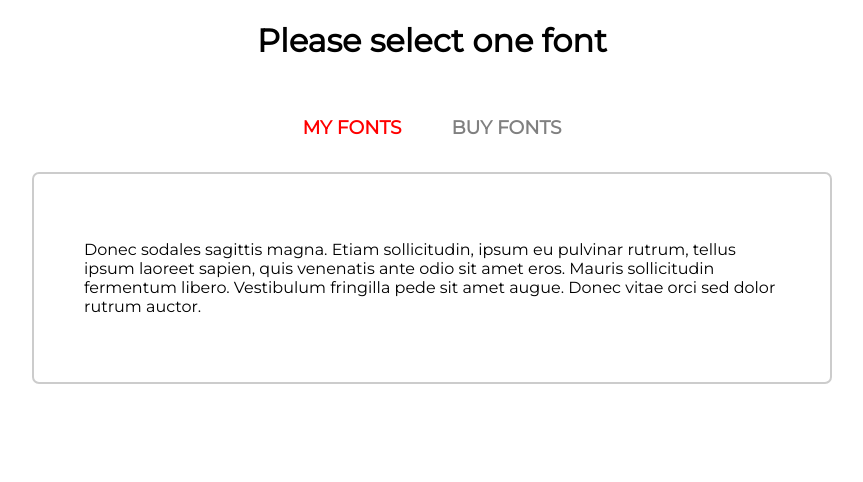
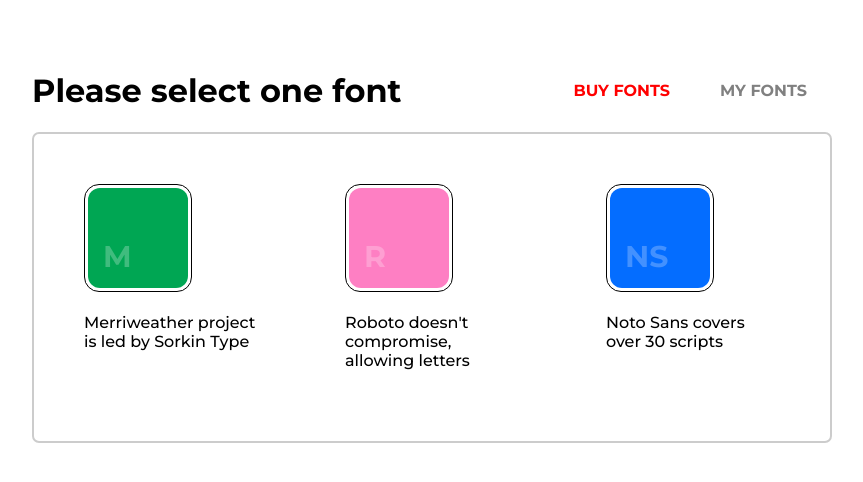
Before and after one commit to huongnguyen510/myapp, a React (Create React App) app: page / in a window 1280 px wide. Shown: the top 482 px of the page, without its empty margins (208-1071 px from the left). Built offline with nearby package versions, Linux system fonts and the light colour scheme.

Commit message:
update css font-item
update css font-item

```diff
--- a/src/App.css
+++ /dev/null
@@ -1,68 +0,0 @@
-.container {
-  width: 800px;
-  margin: auto;
-}
-
-h1 {
-  text-align: center;
-}
-
-.tab-list {
-  text-align: center;
-}
-
-.tab-list-item {
-  display: inline-block;
-  color: gray;
-  padding: 15px 25px;
-  font-weight: 600;
-  text-transform: uppercase;
-  text-align: center;
-  cursor: pointer;
-}
-
-.tab-list-active {
-  color: red;
-}
-
-.tab-content {
-  padding: 50px;
-  border: 2px solid #ccc;
-  border-radius: 7px;
-}
-
-.square {
-  display: inline-block;
-  width: 150px;
-  height: 150px;
-  border: 2px solid #666;
-  border-radius: 10px;
-  position: relative;
-}
-
-.square span {
-  position: absolute;
-  bottom: 20px;
-  left: 20px;
-  font-size: 30px;
-  font-weight: bold;
-  color: white;
-  opacity: 0.5;
-}
-
-.square.small {
-  width: 100px;
-  height: 100px;
-}
-
-.square.green {
-  background: #00A653;
-}
-
-.square.pink {
-  background: #FE7FC3;
-}
-
-.square.blue {
-  background: #046DFF;
-}
--- a/src/App.js
+++ b/src/App.js
@@ -1,8 +1,6 @@
 import React from 'react';
 import Tabs from "./components/Tabs";
 import "./components/style.scss";
-// import Data from "./data.json";
-// import "./App.css";
 
 const data = {
   "type": "Font selection",
@@ -34,20 +32,21 @@
 function App() {
   return (
     <div class="container">
-      <h1>Please select one font</h1>
       <Tabs>
-        <div label="My Fonts">
-          <p>Donec sodales sagittis magna. Etiam sollicitudin, ipsum eu pulvinar rutrum, tellus ipsum laoreet sapien, quis venenatis ante odio sit amet eros. Mauris sollicitudin fermentum libero. Vestibulum fringilla pede sit amet augue. Donec vitae orci sed dolor rutrum auctor.</p>
-        </div>
         <div label="Buy Fonts">
           {data?.content?.map((item, index) => (
             <div key={index} class="font-item">
-              <div class={`square ${item.colorBlindLabel}`}>
-                <span>{item.abbr}</span>
+              <div class="square">
+                <div class={`letter ${item.colorBlindLabel}`}>
+                  <span>{item.abbr}</span>
+                </div>
               </div>
               <h4 class="font-name">{item.label}</h4>
             </div>
           ))}
+        </div>
+        <div label="My Fonts">
+          <p>Donec sodales sagittis magna. Etiam sollicitudin, ipsum eu pulvinar rutrum, tellus ipsum laoreet sapien, quis venenatis ante odio sit amet eros. Mauris sollicitudin fermentum libero. Vestibulum fringilla pede sit amet augue. Donec vitae orci sed dolor rutrum auctor.</p>
         </div>
       </Tabs>
     </div>
--- a/src/components/Tab.js
+++ b/src/components/Tab.js
@@ -22,19 +22,14 @@
       },
     } = this;
 
-    let className = 'tab-list-item';
+    let className = 'tabs-list__item';
 
     if (activeTab === label) {
       className += ' active';
     }
 
     return (
-      <h3
-        className={className}
-        onClick={onClick}
-      >
-        {label}
-      </h3>
+      <div className={className} onClick={onClick}>{label}</div>
     );
   }
 }
--- a/src/components/Tabs.js
+++ b/src/components/Tabs.js
@@ -32,7 +32,9 @@
 
     return (
       <div className="tabs">
-        <div className="tab-list">
+        <div className="tabs-header">
+          <h1>Please select one font</h1>
+          <div className="tabs-list">
             {children.map((child) => {
               const { label } = child.props;
 
@@ -46,7 +48,8 @@
               );
             })}
           </div>
-        <div className="tab-content">
+        </div>
+        <div className="tabs-content">
           {children.map((child) => {
             if (child.props.label !== activeTab) return undefined;
             return child.props.children;
--- a/src/components/style.scss
+++ b/src/components/style.scss
@@ -1,15 +1,4 @@
-// @font-face {
-//   font-family: 'Carlito';
-//   src: url('./../fonts/Carlito.eot');
-//   src: url('./../fonts/Carlito.eot?#iefix') format('embedded-opentype'),
-//         url('./../fonts/Carlito.woff') format('woff'),
-//         url('./../fonts/Carlito.ttf') format('truetype'),
-//         url('./../fonts/Carlito.svg#Carlito') format('svg');
-//   font-weight: normal;
-//   font-style: normal;
-// }
-
-@import url('https://fonts.googleapis.com/css2?family=Montserrat:wght@400&display=swap');
+@import url('https://fonts.googleapis.com/css2?family=Montserrat:wght@500;700&display=swap');
 
 html {
   font-family: 'Montserrat', sans-serif;
@@ -20,14 +9,19 @@
   margin: auto;
 }
 
-h1 {
-  text-align: center;
+.tabs {
+  margin-top: 50px;
+
+  &-header {
+    display: flex;
+    justify-content: space-between;
+    align-items: center;
   }
 
-.tab-list {
-  text-align: center;
+  &-list {
+    text-align: right;
 
-  &-item {
+    &__item {
       display: inline-block;
       color: gray;
       padding: 15px 25px;
@@ -42,43 +36,47 @@
     }
   }
 
-.tab-content {
+  &-content {
     padding: 50px;
     border: 2px solid #ccc;
     border-radius: 7px;
     display: flex;
     justify-content: space-between;
   }
+}
 
 .font-item {
   width: 25%;
+}
+
+.font-name {
+  font-weight: 500;
 }
 
 .square {
   display: inline-block;
   width: 100px;
   height: 100px;
-  border-radius: 20px;
-  position: relative;
+  border-radius: 15px;
+  background: white;
+  padding: 3px;
+  border: 1px solid black;
+
+  .letter {
+    background: #00A653;
+    padding: 3px;
+    border-radius: 12px;
+    height: calc(100% - 6px);
+    font-size: 30px;
+    font-weight: bold;
+    color: #ffffff40;
+    display: flex;
+    align-items: flex-end;
 
     span {
-    position: absolute;
-    left: 20px;
-    bottom: 15px;
-    font-size: 30px;
-    font-weight: bold;
-    color: white;
-    opacity: 0.5;
+      margin-left: 12px;
+      margin-bottom: 10px;
     }
-
-  // &.big {
-  //   width: 150px;
-  //   height: 150px;
-
-  //   span {
-  //     font-size: 45px;
-  //   }
-  // }
 
     &.green {
       background: #00A653;
@@ -92,3 +90,13 @@
       background: #046DFF;
     }
   }
+
+  // &.big {
+  //   width: 150px;
+  //   height: 150px;
+
+  //   span {
+  //     font-size: 45px;
+  //   }
+  // }
+}
--- a/src/index.js
+++ b/src/index.js
@@ -1,6 +1,5 @@
 import React from 'react';
 import ReactDOM from 'react-dom/client';
-import './index.css';
 import App from './App';
 import reportWebVitals from './reportWebVitals';
 
@@ -11,7 +10,4 @@
   </React.StrictMode>
 );
 
-// If you want to start measuring performance in your app, pass a function
-// to log results (for example: reportWebVitals(console.log))
-// or send to an analytics endpoint. Learn more: https://bit.ly/CRA-vitals
 reportWebVitals();
```
Also changed, not shown: src/components/data.json (deleted, +0 -26 lines), src/index.css (deleted, +0 -13 lines), src/logo.svg (deleted). Lines whose indentation alone changed are shown as unchanged.
